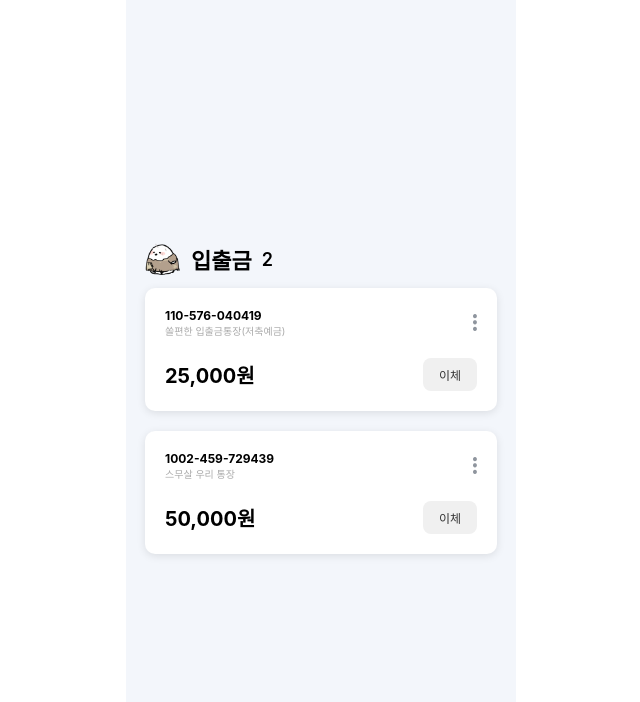
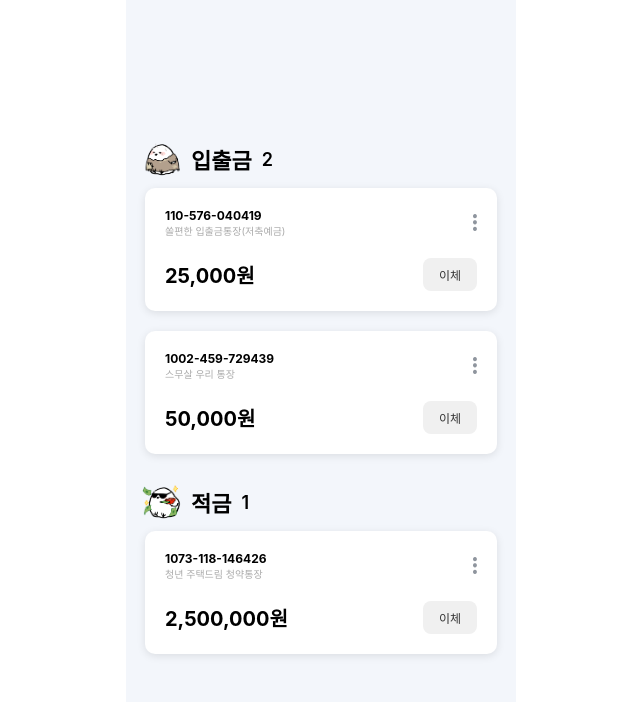
Before and after one commit to Jyebin/shinhan_team2_SOL_the_front, a React (Create React App) app: page / in a window 1280 px wide. Shown: the top 702 px of the page, without its empty margins (319-959 px from the left). Built offline with nearby package versions, Linux system fonts and the light colour scheme.

Commit message:
feat: Add savings list
- 적금 리스트 추가

```diff
--- a/src/assets/myAccountPage/MyAccountPage.css
+++ b/src/assets/myAccountPage/MyAccountPage.css
@@ -5,26 +5,26 @@
     align-items: center;
 }
 
-.first-header {
+.myAccount-header {
     width: 100%;
     display: flex;
     align-items: center;
 }
 
-.omok-img {
+.myAccount-header-img {
     width: 55px;
     height: 55px;
 
     margin: 0px 0px 0px 10px;
 }
 
-.first-category {
+.myAccount-header-name {
     font-size: 22px;
     font-weight: 800;
     margin: 0px;
 }
 
-.first-count {
+.myAccount-header-count {
     font-size: 18px;
     font-weight: 600;
 
--- /dev/null
+++ b/src/components/myAccount/MyAccountHeader.js
@@ -0,0 +1,11 @@
+const MyAccountHeader = ({ imgSrc, headerName, headerCount }) => {
+    return (
+        <div className="myAccount-header">
+            <img src={imgSrc} className="myAccount-header-img" />
+            <p className="myAccount-header-name">{headerName}</p>
+            <p className="myAccount-header-count">{headerCount}</p>
+        </div>
+    );
+};
+
+export default MyAccountHeader;
--- a/src/pages/MyAccountPage.js
+++ b/src/pages/MyAccountPage.js
@@ -1,10 +1,12 @@
 import Container from '../components/common/Container';
 import Account from '../components/myAccount/Account';
+import MyAccountHeader from '../components/myAccount/MyAccountHeader';
 
 import '../assets/myAccountPage/MyAccountPage.css';
-import accountsImgUrl from '../assets/myAccountPage/img/accounts.png';
+import accountsImgUrl from '../assets/attendancePage/img/poorBird.png';
+import savingsImgUrl from '../assets/attendancePage/img/flexBird.png';
 
-const mockData = [
+const accountsData = [
     {
         name: '쏠편한 입출금통장(저축예금)',
         number: '110-576-040419',
@@ -19,6 +21,16 @@ const mockData = [
     },
 ];
 
+const savingsData = [
+    {
+        name: '청년 주택드림 청약통장',
+        number: '1073-118-146426',
+        amount: 2500000,
+    },
+];
+
+// const mockData = [];
+
 const MyAccountPage = () => {
     return (
         <Container
@@ -28,15 +40,35 @@ const MyAccountPage = () => {
                 'flex-direction': 'column',
             }}
         >
-            <div className="first-header">
-                <img src={accountsImgUrl} className="omok-img" />
-                <p className="first-category">입출금</p>
-                <p className="first-count">2</p>
+            <MyAccountHeader
+                imgSrc={accountsImgUrl}
+                headerName="입출금"
+                headerCount="2"
+            />
+            <div className="accounts-list">
+                {accountsData && accountsData.length > 0 ? (
+                    accountsData.map((account, index) => (
+                        <Account key={index} account={account} />
+                    ))
+                ) : (
+                    <p>계좌 정보가 없습니다.</p>
+                )}
             </div>
+
+            <MyAccountHeader
+                imgSrc={savingsImgUrl}
+                headerName="적금"
+                headerCount="1"
+            />
+
             <div className="accounts-list">
-                {mockData.map((account, index) => (
-                    <Account key={index} account={account} />
-                ))}
+                {savingsData && savingsData.length > 0 ? (
+                    savingsData.map((account, index) => (
+                        <Account key={index} account={account} />
+                    ))
+                ) : (
+                    <p>계좌 정보가 없습니다.</p>
+                )}
             </div>
         </Container>
     );
```
Also changed, not shown: src/assets/myAccountPage/img/accounts.png (deleted).
